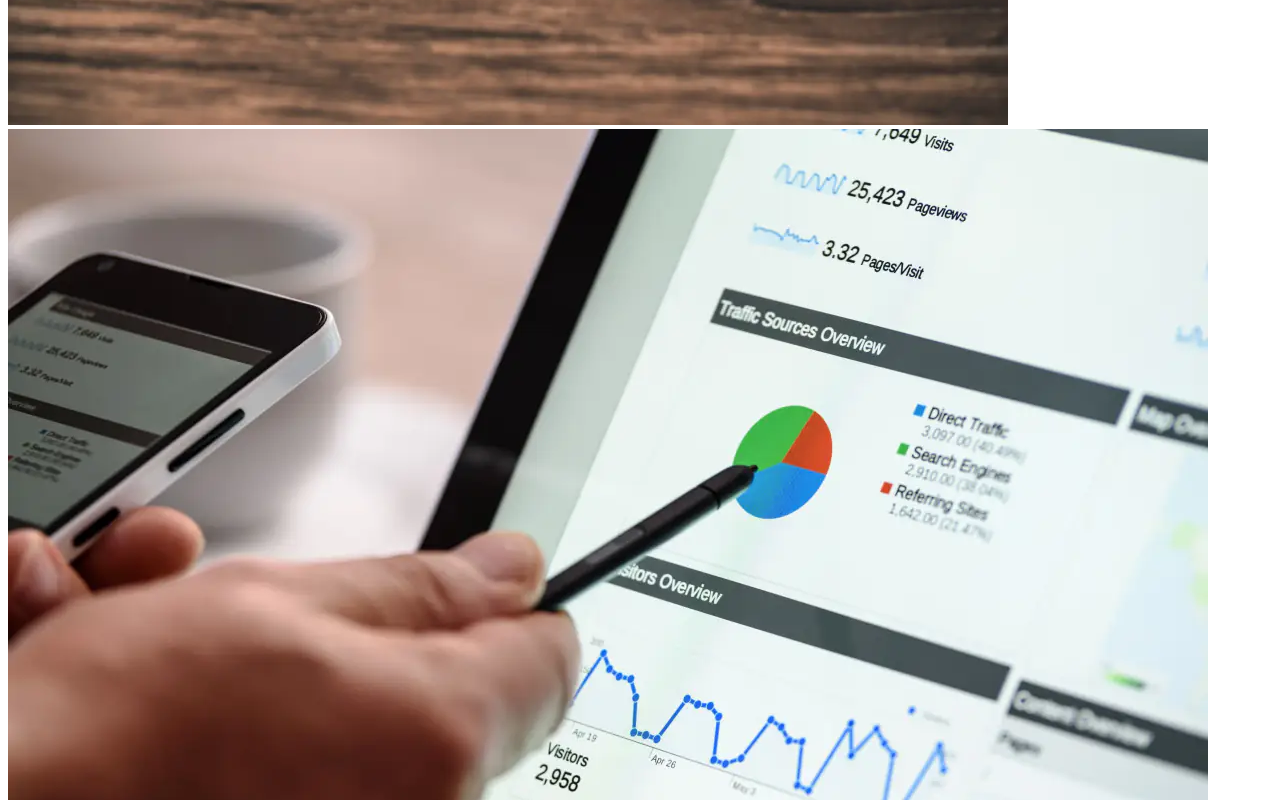
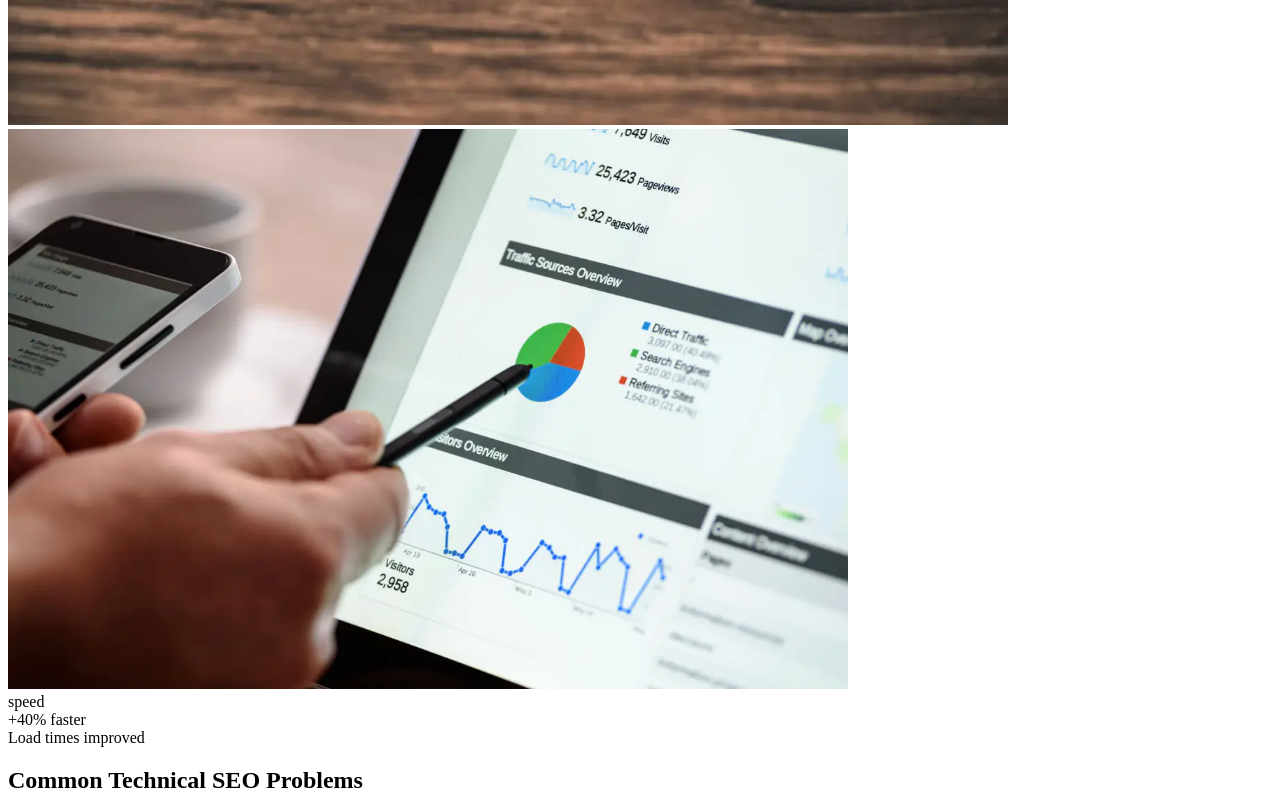
Before and after one commit to AndriiKozlovskyi/evolatec.de, a Nuxt app: page /en/seo-optimization in a window 1280 px wide. Shown: the part 4100-4900 px from the top of the page. Built offline with nearby package versions, Linux system fonts and the light colour scheme.

Commit message:
nuxt image channged

```diff
--- a/pages/en/seo-optimization.vue
+++ b/pages/en/seo-optimization.vue
@@ -31,10 +31,14 @@
       <div class="max-w-container-max mx-auto px-gutter">
         <div class="grid md:grid-cols-2 gap-stack-lg items-center">
           <div class="relative rounded-2xl overflow-hidden h-80 shadow-2xl">
-            <img
+            <NuxtImg
               src="/landing/seo.webp"
               alt="Website Performance Optimisation"
               class="w-full h-full object-cover"
+              width="840"
+              height="560"
+              sizes="100vw md:576px"
+              loading="lazy"
             />
             <div class="absolute inset-0 bg-gradient-to-t from-primary/50 to-transparent"></div>
             <div class="absolute bottom-6 left-6 bg-white rounded-xl px-4 py-3 shadow-lg flex items-center gap-3">
--- a/pages/seo-optimieren-lassen.vue
+++ b/pages/seo-optimieren-lassen.vue
@@ -31,10 +31,14 @@
       <div class="max-w-container-max mx-auto px-gutter">
         <div class="grid md:grid-cols-2 gap-stack-lg items-center">
           <div class="relative rounded-2xl overflow-hidden h-80 shadow-2xl">
-            <img
+            <NuxtImg
               src="/landing/seo.webp"
               alt="Website Performance Optimierung"
               class="w-full h-full object-cover"
+              width="840"
+              height="560"
+              sizes="100vw md:576px"
+              loading="lazy"
             />
             <div class="absolute inset-0 bg-gradient-to-t from-primary/50 to-transparent"></div>
             <div class="absolute bottom-6 left-6 bg-white rounded-xl px-4 py-3 shadow-lg flex items-center gap-3">
```
